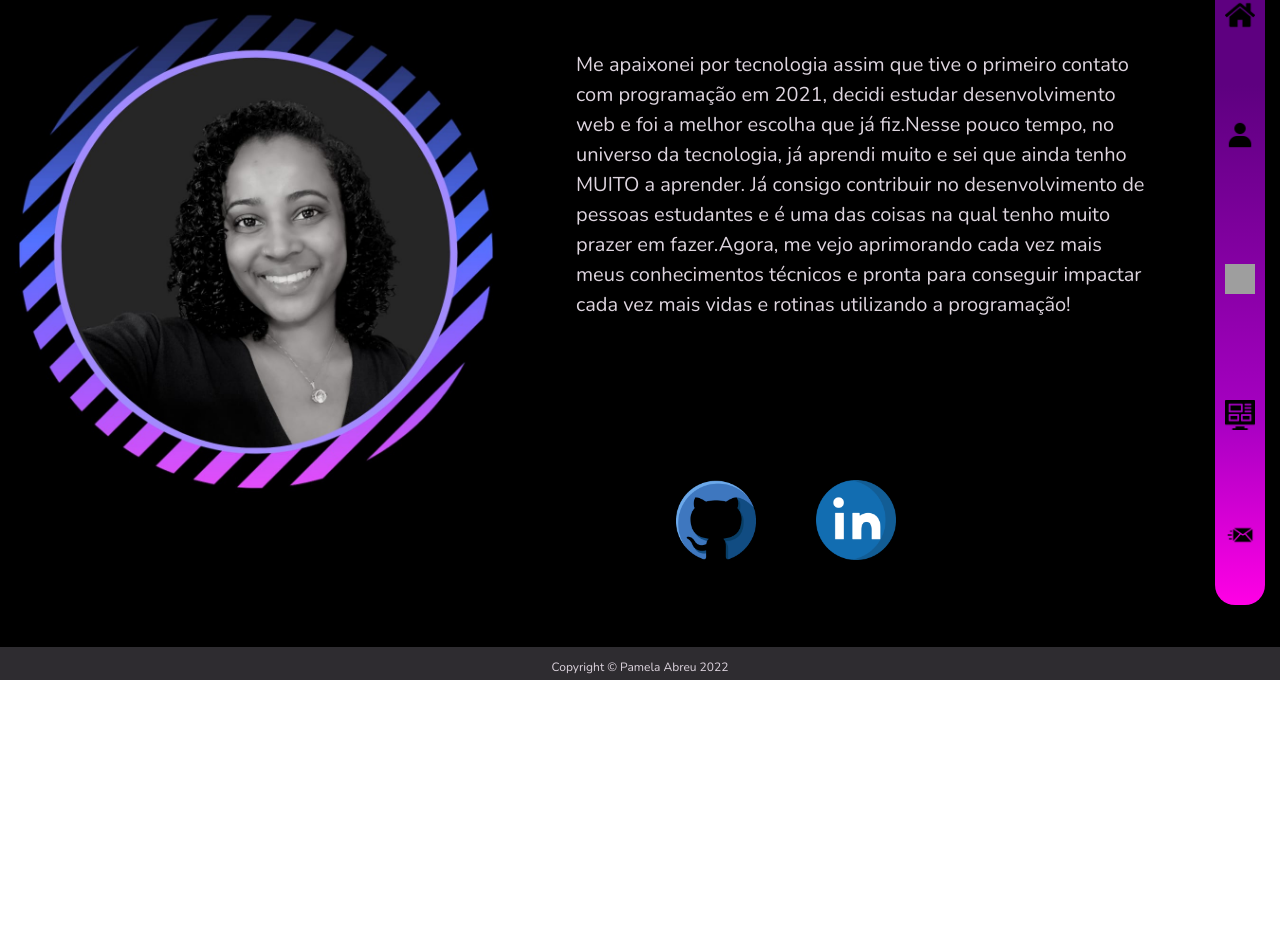
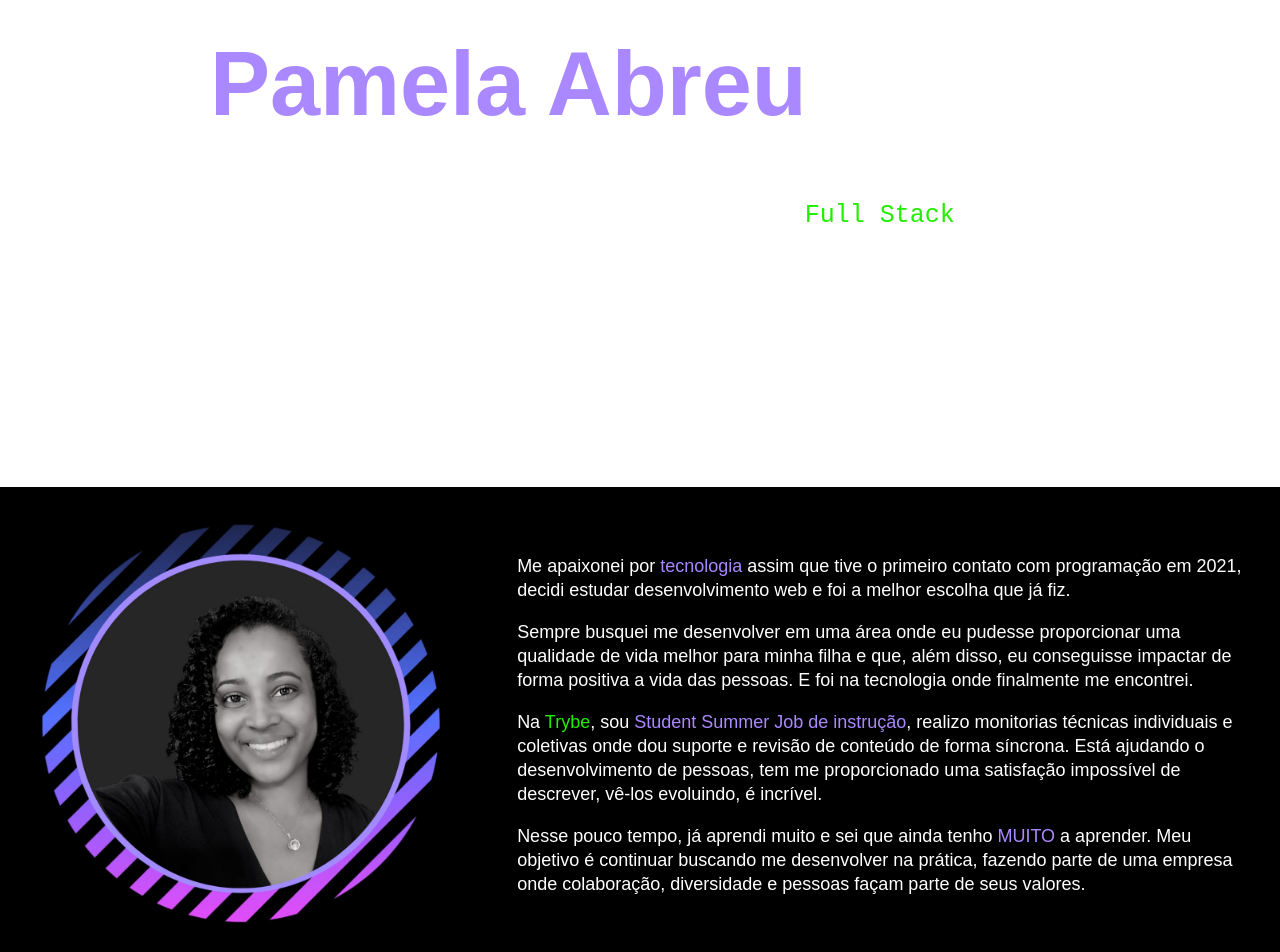
Before and after one commit to Abreupamm/portfolio-frontend, a React (Create React App) app: page /about-me in a window 1280 px wide. Shown: the part 120-1072 px from the top of the page. Before the commit the page ends 800 px from the top, so only its background shows below. Built offline with nearby package versions, Linux system fonts and the light colour scheme; grey boxes are pictures that could not be loaded.

Commit message:
refactor:[aboutMe.js] alteração nas funcionalidades e no style

```diff
--- a/package.json
+++ b/package.json
@@ -7,6 +7,7 @@
     "@testing-library/react": "^13.4.0",
     "@testing-library/user-event": "^13.5.0",
     "aphrodite": "^2.4.0",
+    "eslint-config-trybe-frontend": "^1.4.0",
     "react": "^18.2.0",
     "react-animations": "^1.0.0",
     "react-circular-progressbar": "^2.1.0",
@@ -21,7 +22,8 @@
     "start": "react-scripts start",
     "build": "react-scripts build",
     "test": "react-scripts test",
-    "eject": "react-scripts eject"
+    "eject": "react-scripts eject",
+    "lint": "eslint ./src"
   },
   "eslintConfig": {
     "extends": [
--- a/src/AppRouter.js
+++ b/src/AppRouter.js
@@ -1,7 +1,7 @@
 import { Component } from 'react';
 import { Route, Switch } from 'react-router-dom';
 import Home from './pages/home/Home';
-import AboutMe from './pages/AboutMe';
+import AboutMe from './components/about/AboutMe';
 import ProjectsFrontend from './pages/ProjectsFrontend';
 import ProjectsBackend from './pages/ProjectsBackend';
 import Contact from './pages/Contacts';
--- /dev/null
+++ b/src/components/about/AboutMe.js
@@ -0,0 +1,69 @@
+import { Component } from 'react';
+
+import myImage from '../../images/pamela.jpeg';
+import {
+  AboutContainer,
+  Presentation,
+  Description,
+  ParagraphContainer,
+  TextHighlight,
+} from './style';
+
+class AboutMe extends Component {
+  render() {
+    // const { history } = this.props;
+    return (
+      <AboutContainer>
+        <Presentation>
+          <span>Olá,</span>
+          <span>meu nome é</span>
+          <h1>Pamela Abreu</h1>
+          <h3>
+            Desenvolvedora
+            <TextHighlight color="#2e0"> Full Stack</TextHighlight>
+          </h3>
+        </Presentation>
+        <Description>
+          <img alt="Pamela" src={ myImage } />
+          <ParagraphContainer>
+            <p>
+              Me apaixonei por
+              <TextHighlight color="#a8f"> tecnologia </TextHighlight>
+              assim que tive o primeiro contato com
+              programação em 2021, decidi estudar desenvolvimento web e foi a
+              melhor escolha que já fiz.
+            </p>
+            <p>
+              Sempre busquei me desenvolver em uma área onde eu pudesse
+              proporcionar uma qualidade de vida melhor para minha filha e que,
+              além disso, eu conseguisse impactar de forma positiva a vida das
+              pessoas. E foi na tecnologia onde finalmente me encontrei.
+            </p>
+            <p>
+              Na
+              <TextHighlight color="#2e0"> Trybe</TextHighlight>
+              , sou
+              <TextHighlight color="#a8f">
+                {' Student Summer Job de instrução'}
+              </TextHighlight>
+              , realizo monitorias técnicas individuais e coletivas onde dou
+              suporte e revisão de conteúdo de forma síncrona. Está ajudando o
+              desenvolvimento de pessoas, tem me proporcionado uma satisfação
+              impossível de descrever, vê-los evoluindo, é incrível.
+            </p>
+            <p>
+              Nesse pouco tempo, já aprendi muito e sei que ainda tenho
+              <TextHighlight color="#a8f"> MUITO </TextHighlight>
+              a aprender. Meu
+              objetivo é continuar buscando me desenvolver na prática, fazendo
+              parte de uma empresa onde colaboração, diversidade e pessoas façam
+              parte de seus valores.
+            </p>
+          </ParagraphContainer>
+        </Description>
+      </AboutContainer>
+    );
+  }
+}
+
+export default AboutMe;
--- /dev/null
+++ b/src/components/about/style.js
@@ -0,0 +1,60 @@
+import styled from 'styled-components';
+
+export const TextHighlight = styled.span`
+  color: ${(props) => props.color};
+`;
+
+export const AboutContainer = styled.div`
+  position: absolute;
+  z-index: 1;
+  color: white;
+`;
+
+export const Presentation = styled.div`
+  width: 80%;
+  margin: 0 auto;
+  margin-top: 5%;
+  margin-bottom: 20%;
+  color: white;
+
+  h1 {
+    color: #a8f;
+    font-family: 'Rubik', sans-serif;
+    font-size: 90px;
+    margin-left: 8%;
+  }
+
+  span,
+  h3 {
+    font-family: 'IBMPlexMonoItalic', monospace;
+  }
+
+  h3 {
+    margin-left: 40%;
+    font-size: 30px;
+    font-weight: 300;
+  }
+
+  span {
+    font-size: 25px;
+  }
+`;
+
+export const Description = styled.div`
+  background-color: #000;
+  padding: 2%;
+  display: flex;
+  align-items: center;
+  justify-content: space-between;
+
+  img {
+    width: 35%;
+  }
+`;
+
+export const ParagraphContainer = styled.div`
+  width: 60%;
+  font-size: 18px;
+  font-family: 'Rubik', sans-serif;
+   line-height: 18pt;
+`;
--- a/src/pages/AboutMe.js
+++ /dev/null
@@ -1,34 +0,0 @@
-import { Component } from 'react';
-import Aside from '../components/Aside';
-import Title from '../components/Title';
-import Links from '../components/Links';
-import Footer from '../components/Footer';
-import '../CSS/pages/about.css';
-import myImage from '../images/pamela.jpeg';
-
-class AboutMe extends Component {
-  render() {
-    const { history } = this.props;
-    return (
-      <div className="about-page">
-        <Title title="SOBRE MIM" />
-        <Aside history={history} />
-        <img className='myImage' alt='Pamela' src={myImage}/>
-        <p className='sobre'>
-          Me apaixonei por tecnologia assim que tive o primeiro contato com
-          programação em 2021, decidi estudar desenvolvimento web e foi a melhor
-          escolha que já fiz.Nesse pouco tempo, no universo da tecnologia, já
-          aprendi muito e sei que ainda tenho MUITO a aprender. Já consigo
-          contribuir no desenvolvimento de pessoas estudantes e é uma das coisas
-          na qual tenho muito prazer em fazer.Agora, me vejo aprimorando cada
-          vez mais meus conhecimentos técnicos e pronta para conseguir impactar
-          cada vez mais vidas e rotinas utilizando a programação!
-        </p>
-        <Links/>
-        <Footer position="bottom" />
-      </div>
-    );
-  }
-}
-
-export default AboutMe;
--- a/src/pages/home/Home.js
+++ b/src/pages/home/Home.js
@@ -1,20 +1,19 @@
 import { Component } from 'react';
-import { PresentationContainer } from './style';
+import { BackgroundContainer } from './style';
+import AboutMe from '../../components/about/AboutMe';
 
 class Home extends Component {
-    render() {
+  render() {
     // const { history } = this.props;
     return (
       <div className="home-page">
-        <PresentationContainer>
-          <img alt='' src='https://www.informaticienadomicile.com/wp-content/uploads/2022/02/ecoles-codage-informatique.jpeg'/>
-          <div>
-            <span>Olá,</span>
-            <span > meu nome é</span>
-            <h1>Pamela Abreu</h1>
-            <h3>Desenvolvedora <span>Full Stack</span></h3>
-          </div>
-        </PresentationContainer>
+        <BackgroundContainer>
+          <img
+            alt=""
+            src="https://www.informaticienadomicile.com/wp-content/uploads/2022/02/ecoles-codage-informatique.jpeg"
+          />
+        </BackgroundContainer>
+        <AboutMe />
       </div>
     );
   }
--- a/src/pages/home/style.js
+++ b/src/pages/home/style.js
@@ -1,48 +1,15 @@
 import styled from 'styled-components';
 
-export const PresentationContainer = styled.div `
+export const BackgroundContainer = styled.div`
   width: 100%;
-  height: 450px;
+  height: 100%;
   position: fixed;
-  z-index: -1;
+  z-index: -2;
   background-color: #000;
-  height: 450px;
 
   img {
     width: 100%;
-    height: 450px;
+    height: 95%;
     opacity: 0.5;
   }
-
-  div {
-    position: absolute;
-    top: 40px;
-    left: 10%;
-    right: 10%;
-
-    h1 {
-      color: #a8f;
-      font-family: "Rubik",sans-serif;
-      font-size: 90px;
-      margin-left: 5%;
-    }
-
-    span, h3 {
-      color: white;
-      font-family: "IBMPlexMonoItalic",monospace;
-    }
-
-    h3{
-      margin-left: 40%;
-      font-size: 30px;
-      font-weight: 300;
-      span {
-        color: #2e0;
-      }
-    }
-
-    span {
-      font-size: 25px;
-    }
-  }
 `;
```
Also changed, not shown: .eslintrc.json (added), 1 other file (tests, documents, lock files or other folders).
